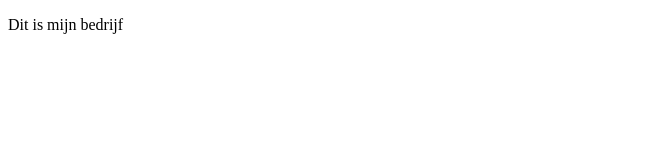
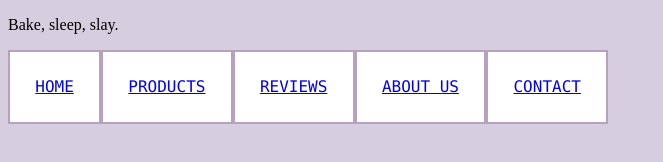
Before and after one commit to MY-Bakery/MY-Bakery.github.io, a plain HTML site: page index.html in a window 1280 px wide. Shown: the whole page, without its empty margins (0-663 px from the left). Drawn offline with Linux system fonts and the light colour scheme.

Commit message:
navigation bar added, pages added, background added

```diff
--- a/index.html
+++ b/index.html
@@ -7,7 +7,20 @@
 </head>
 
 <body>
-  <p>Dit is mijn bedrijf</p>
+  <p>Bake, sleep, slay.</p>
+
+<nav>
+<div class="navbar">
+  <ul id="n">
+  <li id="button3"><a href="index.html" class="Home">HOME</a></li>
+	<li id="button3"><a href="pagina2.html" class="Products">PRODUCTS</a></li>
+	<li id="button3"><a href="pagina3.html" class="Reviews">REVIEWS</a></li>
+	<li id="button3"><a href="pagina4.html" class="About us">ABOUT US</a></li>
+	<li id="button3"><a href="pagina5.html" class="Contact">CONTACT</a></li>
+  </ul>
+  </div>
+</nav>
+
 </body>
 
 </html>
--- a/styles.css
+++ b/styles.css
@@ -0,0 +1,30 @@
+body {
+  background-image: url('mainbackground.jpg');
+  background-repeat: no-repeat;
+  background-attachment: fixed;
+  background-size: cover;
+}
+
+ul#n {
+	 list-style-type: none;
+  margin: 0;
+  padding: 0;
+  overflow: hidden;
+}
+ul#n li{
+	display: block;
+	  float: left;
+  padding: 2%;
+}
+#button3 {
+  font-family: Lucida Console, monospace;
+  background-color: white;
+  color: black;
+  border: 2px solid #b7a1bf;
+  border-radius: 0%;
+}
+
+#button3:hover {
+  background-color: #ae7a7a;
+  color: white;
+}
```
Also changed, not shown: mainbackground.jpg (added), pagina2.html (added), pagina3.html (added), pagina4.html (added), pagina5.html (added).
